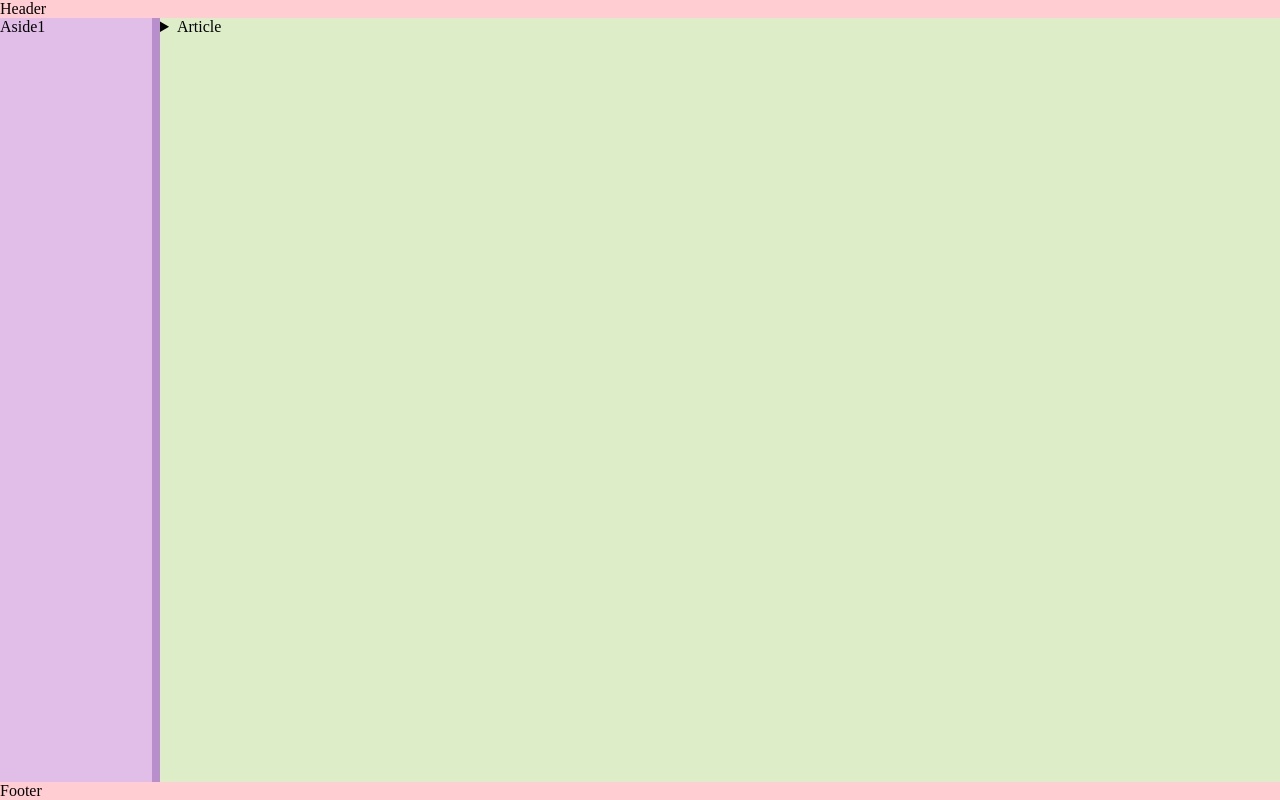
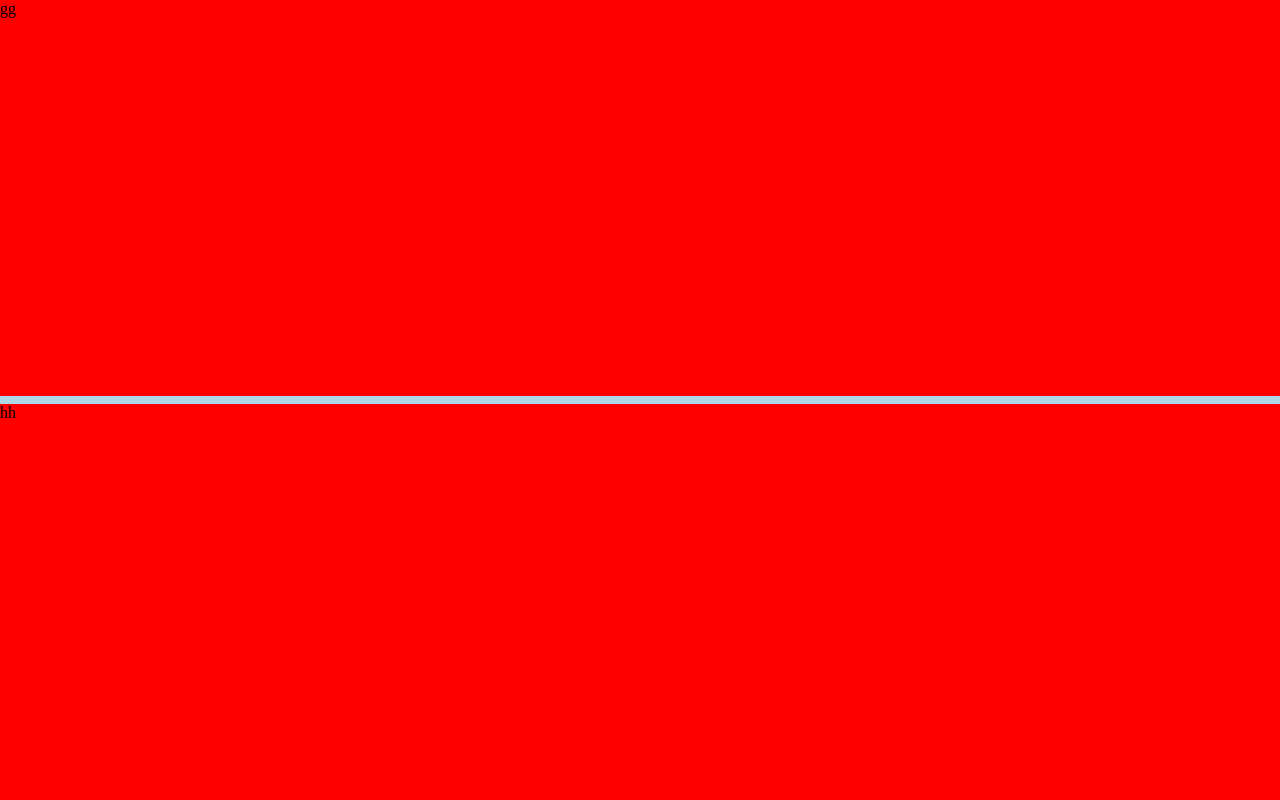
Before and after one commit to santiago-medina/Dockable-UI, a React (Create React App) app: page / in a window 1280 px wide. Built offline with nearby package versions, Linux system fonts and the light colour scheme.

Commit message:
vertical strip, coordinates on console

```diff
--- a/src/App.js
+++ b/src/App.js
@@ -1,10 +1,15 @@
 import React from 'react';
 import './style.css';
 import RHG from './resizable-holy-grail';
+import RCS from './resizable-cells-strip';
 export default function App() {
   return (
     <div className="app-root">
-      <RHG></RHG>
+      {/*<RHG></RHG>*/}
+      <RCS>
+        <div>gg</div>
+        <div>hh</div>
+      </RCS>
     </div>
   );
 }
--- /dev/null
+++ b/src/resizable-cells-strip/index.js
@@ -0,0 +1,52 @@
+import React, { useState } from 'react';
+
+export default (components) => {
+  let drag = false;
+
+  const [sizes, setSizes] = useState([]);
+
+  const resize = (e, o) => {
+    if (drag) {
+      console.log(e.screenX, e.screenY);
+    }
+  };
+
+  const clearDrag = (e) => {
+    drag = false;
+  };
+
+  const setDrag = (e) => {
+    drag = true;
+    console.log(drag);
+
+    function redirectEvent(eventType, fromElement, toElement) {
+      //debugger;
+      fromElement.addEventListener(eventType, function (event) {
+        toElement.dispatchEvent(new event.constructor(event.type, event));
+        event.preventDefault();
+        event.stopPropagation();
+      });
+    }
+
+    let nextSibling = e.target.nextSibling;
+    let prevSibling = e.target.previousSibling;
+    let bar = e.target;
+    redirectEvent('mousemove', nextSibling, bar);
+    redirectEvent('mousemove', prevSibling, bar);
+    redirectEvent('mouseup', nextSibling, bar);
+    redirectEvent('mouseup', prevSibling, bar);
+  };
+
+  return (
+    <div className="strip-v">
+      {components.children[0]}
+      <div
+        className="resize-control-v"
+        onMouseDown={setDrag}
+        onMouseMove={resize}
+        onMouseUp={clearDrag}
+      ></div>
+      {components.children[1]}
+    </div>
+  );
+};
--- a/src/resizable-holy-grail/index.js
+++ b/src/resizable-holy-grail/index.js
@@ -39,15 +39,14 @@ export default () => {
     <div className="rhg-root">
       <header>Header</header>
       {/*<nav>Nav</nav>*/}
-      <aside style={{ width: asideWidth + 'em' }}>
-        Aside1
+      <div className="split-view">
+        <aside style={{ width: asideWidth + 'em' }}>Aside1</aside>
         <div
           className="horizontal-resizer"
           onMouseDown={setDrag}
           onMouseUp={clearDrag}
           onMouseMove={resize}
         ></div>
-      </aside>
         <main>
           <article>
             <details>
@@ -55,8 +54,8 @@ export default () => {
               <p>
                 Lorem ipsum dolor, sit amet consectetur adipisicing elit.
                 Dignissimos laborum cumque incidunt, enim ipsa dicta? Porro illo
-              doloribus, consectetur eum exercitationem sit ipsam, est nesciunt
-              maxime, eius animi dolor? Harum.
+                doloribus, consectetur eum exercitationem sit ipsam, est
+                nesciunt maxime, eius animi dolor? Harum.
               </p>
               <p>
                 Commodi culpa deserunt dolor sed, ipsam tempore ullam architecto
@@ -67,8 +66,8 @@ export default () => {
               <p>
                 Illo numquam, sapiente neque repellendus facere amet doloribus
                 asperiores quia eum? Sunt vero amet neque vel? Tempora, nulla
-              voluptatum amet autem culpa magnam debitis! Dolores esse quam amet
-              nobis ut.
+                voluptatum amet autem culpa magnam debitis! Dolores esse quam
+                amet nobis ut.
               </p>
               <p>
                 Sunt excepturi in nostrum, fugiat veritatis ab sit sequi nemo
@@ -79,14 +78,14 @@ export default () => {
               <p>
                 Officia ea repellat ad, sapiente eligendi modi magni quos
                 temporibus totam culpa corporis, dignissimos quibusdam mollitia
-              dolore eaque suscipit soluta beatae ipsam! Aperiam doloremque vero
-              soluta pariatur possimus. Cupiditate, fuga.
+                dolore eaque suscipit soluta beatae ipsam! Aperiam doloremque
+                vero soluta pariatur possimus. Cupiditate, fuga.
               </p>
               <p>
-              Beatae deserunt veritatis magni quis quae enim ad est dignissimos
-              iste, quidem, dolores temporibus asperiores natus inventore, nobis
-              eius facere adipisci doloremque eligendi autem magnam excepturi?
-              Inventore, iusto soluta. Maiores.
+                Beatae deserunt veritatis magni quis quae enim ad est
+                dignissimos iste, quidem, dolores temporibus asperiores natus
+                inventore, nobis eius facere adipisci doloremque eligendi autem
+                magnam excepturi? Inventore, iusto soluta. Maiores.
               </p>
               <p>
                 Enim facilis aspernatur, maiores unde at inventore temporibus
@@ -107,10 +106,11 @@ export default () => {
                 consequatur eos dolorem, sit aperiam odit.
               </p>
               <p>
-              Consequuntur pariatur illum doloremque, necessitatibus praesentium
-              quis cumque officiis non commodi reprehenderit quaerat velit saepe
-              impedit vitae dolores, veritatis reiciendis ducimus nobis totam,
-              itaque porro temporibus excepturi error iste! Sunt.
+                Consequuntur pariatur illum doloremque, necessitatibus
+                praesentium quis cumque officiis non commodi reprehenderit
+                quaerat velit saepe impedit vitae dolores, veritatis reiciendis
+                ducimus nobis totam, itaque porro temporibus excepturi error
+                iste! Sunt.
               </p>
               <p>
                 Commodi culpa deserunt dolor sed, ipsam tempore ullam architecto
@@ -121,8 +121,8 @@ export default () => {
               <p>
                 Illo numquam, sapiente neque repellendus facere amet doloribus
                 asperiores quia eum? Sunt vero amet neque vel? Tempora, nulla
-              voluptatum amet autem culpa magnam debitis! Dolores esse quam amet
-              nobis ut.
+                voluptatum amet autem culpa magnam debitis! Dolores esse quam
+                amet nobis ut.
               </p>
               <p>
                 Sunt excepturi in nostrum, fugiat veritatis ab sit sequi nemo
@@ -133,14 +133,14 @@ export default () => {
               <p>
                 Officia ea repellat ad, sapiente eligendi modi magni quos
                 temporibus totam culpa corporis, dignissimos quibusdam mollitia
-              dolore eaque suscipit soluta beatae ipsam! Aperiam doloremque vero
-              soluta pariatur possimus. Cupiditate, fuga.
+                dolore eaque suscipit soluta beatae ipsam! Aperiam doloremque
+                vero soluta pariatur possimus. Cupiditate, fuga.
               </p>
               <p>
                 Lorem ipsum dolor, sit amet consectetur adipisicing elit.
                 Dignissimos laborum cumque incidunt, enim ipsa dicta? Porro illo
-              doloribus, consectetur eum exercitationem sit ipsam, est nesciunt
-              maxime, eius animi dolor? Harum.
+                doloribus, consectetur eum exercitationem sit ipsam, est
+                nesciunt maxime, eius animi dolor? Harum.
               </p>
               <p>
                 Commodi culpa deserunt dolor sed, ipsam tempore ullam architecto
@@ -151,8 +151,8 @@ export default () => {
               <p>
                 Illo numquam, sapiente neque repellendus facere amet doloribus
                 asperiores quia eum? Sunt vero amet neque vel? Tempora, nulla
-              voluptatum amet autem culpa magnam debitis! Dolores esse quam amet
-              nobis ut.
+                voluptatum amet autem culpa magnam debitis! Dolores esse quam
+                amet nobis ut.
               </p>
               <p>
                 Sunt excepturi in nostrum, fugiat veritatis ab sit sequi nemo
@@ -163,14 +163,14 @@ export default () => {
               <p>
                 Officia ea repellat ad, sapiente eligendi modi magni quos
                 temporibus totam culpa corporis, dignissimos quibusdam mollitia
-              dolore eaque suscipit soluta beatae ipsam! Aperiam doloremque vero
-              soluta pariatur possimus. Cupiditate, fuga.
+                dolore eaque suscipit soluta beatae ipsam! Aperiam doloremque
+                vero soluta pariatur possimus. Cupiditate, fuga.
               </p>
               <p>
-              Beatae deserunt veritatis magni quis quae enim ad est dignissimos
-              iste, quidem, dolores temporibus asperiores natus inventore, nobis
-              eius facere adipisci doloremque eligendi autem magnam excepturi?
-              Inventore, iusto soluta. Maiores.
+                Beatae deserunt veritatis magni quis quae enim ad est
+                dignissimos iste, quidem, dolores temporibus asperiores natus
+                inventore, nobis eius facere adipisci doloremque eligendi autem
+                magnam excepturi? Inventore, iusto soluta. Maiores.
               </p>
               <p>
                 Enim facilis aspernatur, maiores unde at inventore temporibus
@@ -191,10 +191,11 @@ export default () => {
                 consequatur eos dolorem, sit aperiam odit.
               </p>
               <p>
-              Consequuntur pariatur illum doloremque, necessitatibus praesentium
-              quis cumque officiis non commodi reprehenderit quaerat velit saepe
-              impedit vitae dolores, veritatis reiciendis ducimus nobis totam,
-              itaque porro temporibus excepturi error iste! Sunt.
+                Consequuntur pariatur illum doloremque, necessitatibus
+                praesentium quis cumque officiis non commodi reprehenderit
+                quaerat velit saepe impedit vitae dolores, veritatis reiciendis
+                ducimus nobis totam, itaque porro temporibus excepturi error
+                iste! Sunt.
               </p>
               <p>
                 Commodi culpa deserunt dolor sed, ipsam tempore ullam architecto
@@ -205,8 +206,8 @@ export default () => {
               <p>
                 Illo numquam, sapiente neque repellendus facere amet doloribus
                 asperiores quia eum? Sunt vero amet neque vel? Tempora, nulla
-              voluptatum amet autem culpa magnam debitis! Dolores esse quam amet
-              nobis ut.
+                voluptatum amet autem culpa magnam debitis! Dolores esse quam
+                amet nobis ut.
               </p>
               <p>
                 Sunt excepturi in nostrum, fugiat veritatis ab sit sequi nemo
@@ -217,12 +218,13 @@ export default () => {
               <p>
                 Officia ea repellat ad, sapiente eligendi modi magni quos
                 temporibus totam culpa corporis, dignissimos quibusdam mollitia
-              dolore eaque suscipit soluta beatae ipsam! Aperiam doloremque vero
-              soluta pariatur possimus. Cupiditate, fuga.
+                dolore eaque suscipit soluta beatae ipsam! Aperiam doloremque
+                vero soluta pariatur possimus. Cupiditate, fuga.
               </p>
             </details>
           </article>
         </main>
+      </div>
       {/*<aside>Aside2</aside>*/}
       <footer>Footer</footer>
     </div>
--- a/src/style.css
+++ b/src/style.css
@@ -17,6 +17,11 @@ footer {
   grid-column: 1 / -1;
 }
 
+.split-view {
+  height: 100%;
+  width: 100%;
+}
+
 aside {
   grid-column: 1 / 2;
   grid-row: 2 / 4;
@@ -25,12 +30,12 @@ aside {
   position: relative;
 }
 
-aside .horizontal-resizer {
+.horizontal-resizer {
   height: 100%;
   width: 8px;
   right: 0;
   top: 0%;
-  position: absolute;
+  position: relative;
   background: rgba(102, 51, 153, 0.342);
   cursor: col-resize;
 }
@@ -77,3 +82,30 @@ article {
   flex: 1;
 }
 */
+
+html,
+body,
+#root,
+.app-root {
+  height: 100%;
+}
+
+.strip-v {
+  height: 100%;
+  background: red;
+  position: relative;
+  display: flex;
+  flex-direction: column;
+}
+
+.strip-v > * {
+  /*height: 100%;*/
+  flex: 1;
+}
+
+.resize-control-v {
+  width: 100%;
+  max-height: 8px;
+  background: lightblue;
+  cursor: row-resize;
+}
```
Lines whose indentation alone changed are shown as unchanged.
